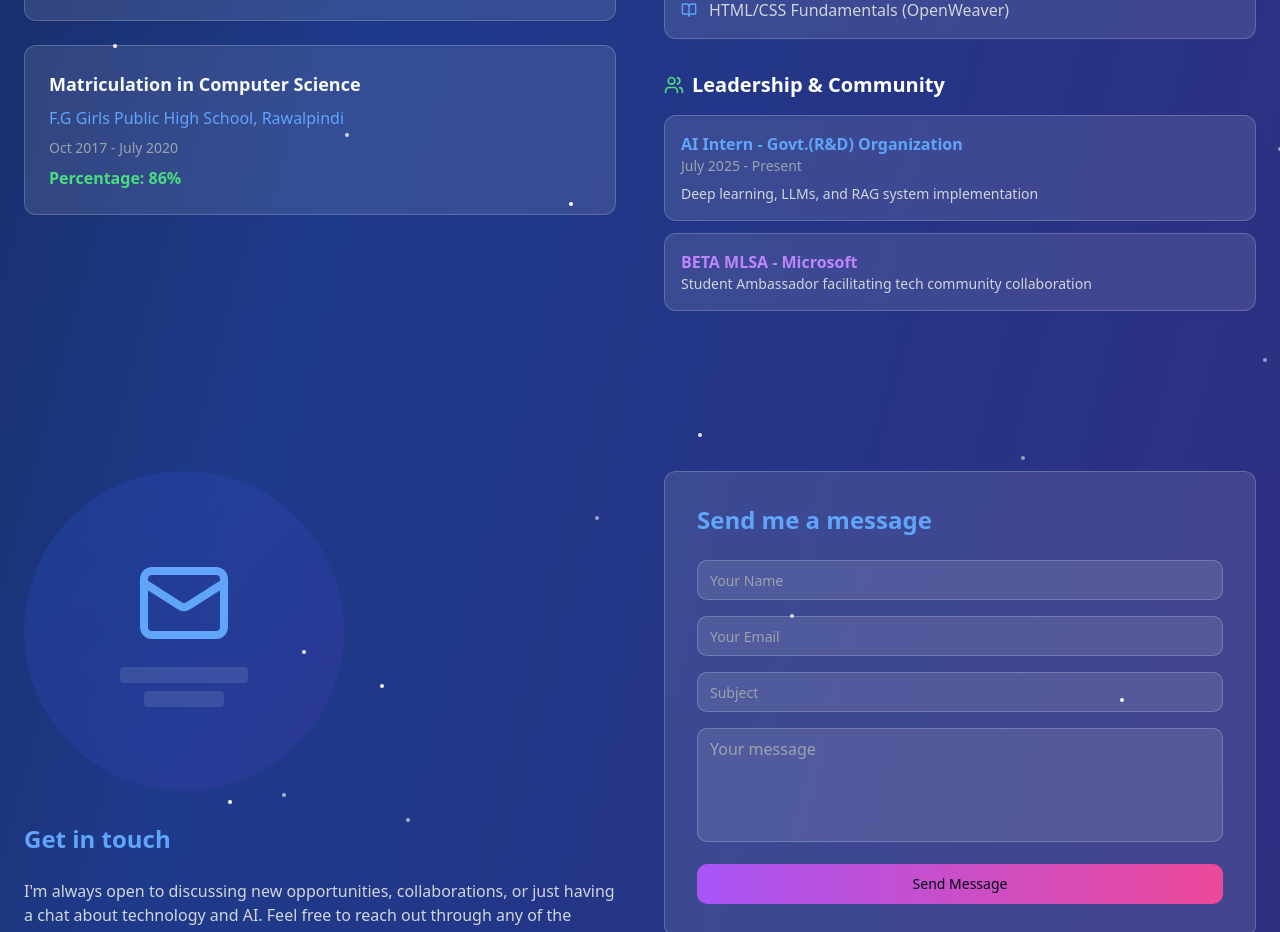
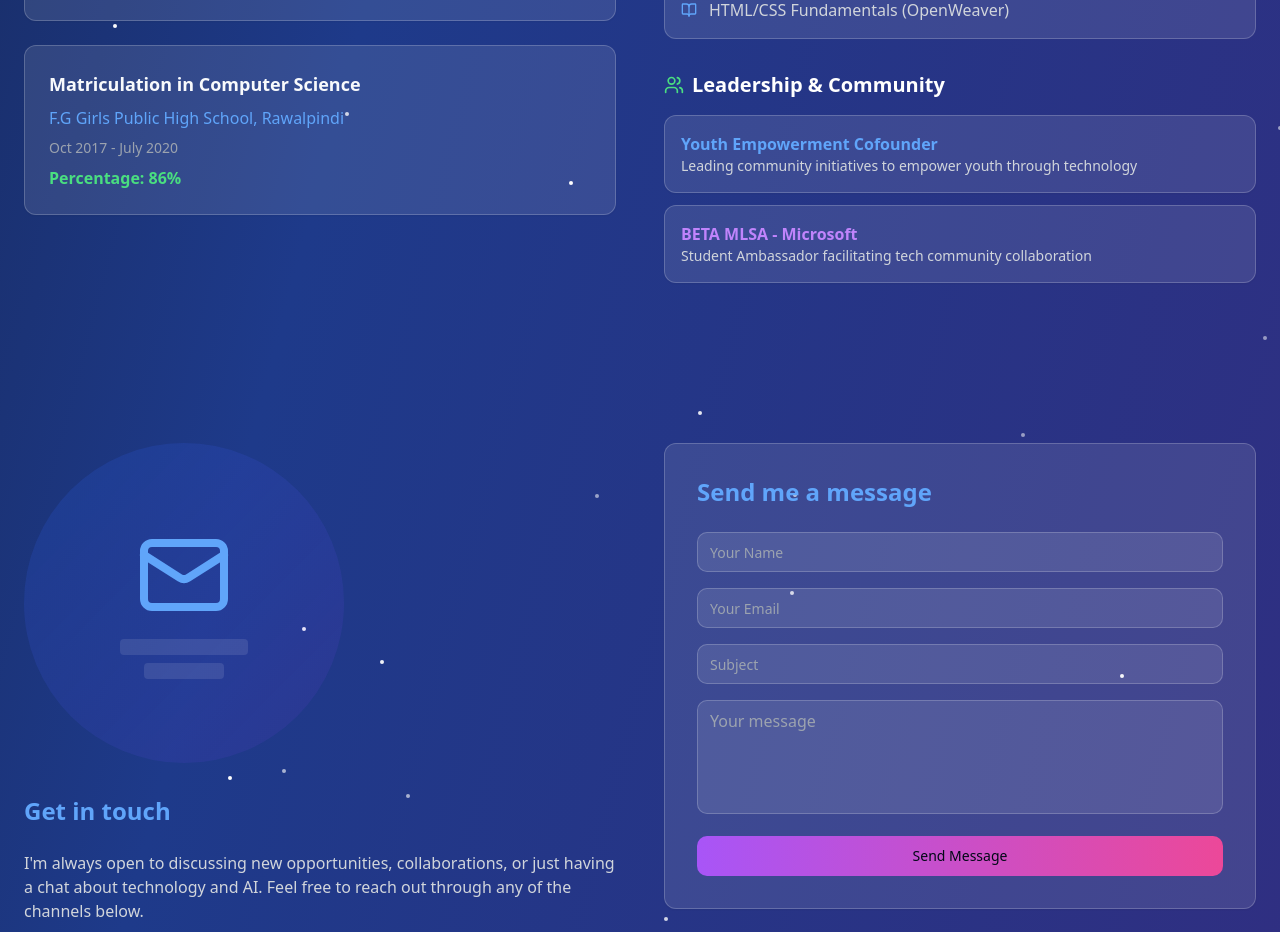
Before and after one commit to aleeraza-git/Portfolio, a React (Vite) app: page / in a window 1280 px wide. Shown: the part 3460-4392 px from the top of the page. Built offline with nearby package versions, Linux system fonts and the light colour scheme.

Commit message:
achievements

```diff
--- a/src/pages/Index.tsx
+++ b/src/pages/Index.tsx
@@ -623,9 +623,8 @@ const Index = () => {
                 <div className="space-y-3">
                   <Card className="bg-white/10 backdrop-blur-sm border-white/20 hover:scale-105 transition-all duration-300">
                     <CardContent className="p-4">
-                      <h4 className="font-semibold text-blue-400">AI Intern - Govt.(R&D) Organization </h4>
-                      <p className="text-sm text-gray-400 mb-2">July 2025 - Present</p>
-                      <p className="text-gray-300 text-sm">Deep learning, LLMs, and RAG system implementation</p>
+                      <h4 className="font-semibold text-blue-400">Youth Empowerment Cofounder</h4>
+                      <p className="text-gray-300 text-sm">Leading community initiatives to empower youth through technology</p>
                     </CardContent>
                   </Card>
                   <Card className="bg-white/10 backdrop-blur-sm border-white/20 hover:scale-105 transition-all duration-300">
```
